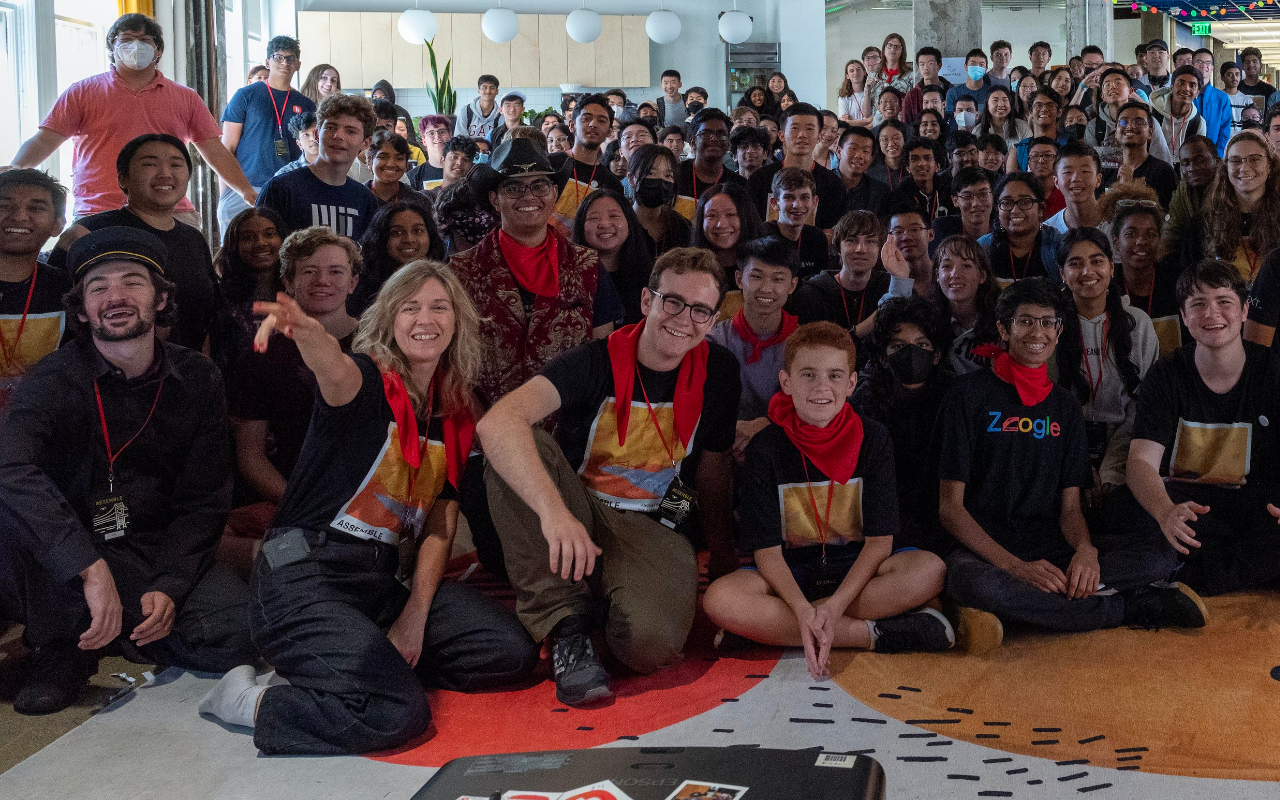
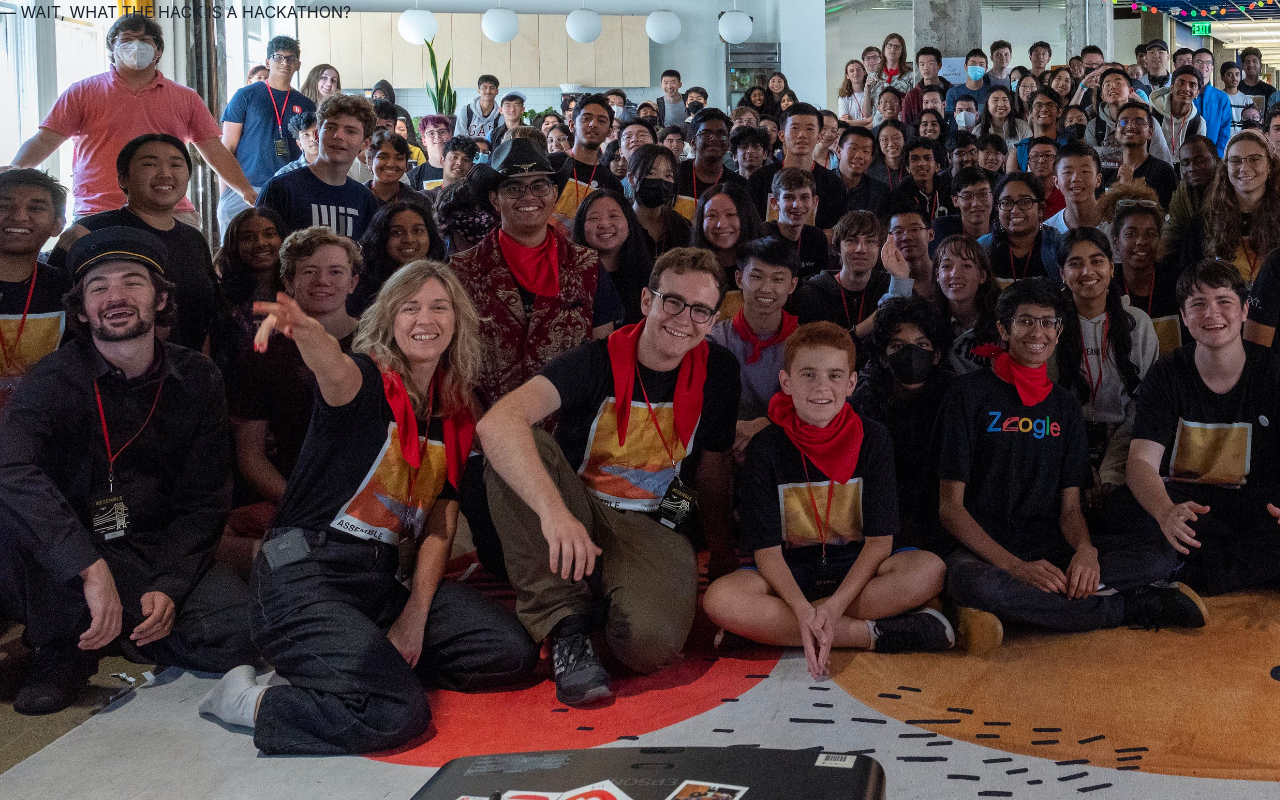
Before and after one commit to NicholasJohansan/LionCityHacks2022-TVH, a React (Vite) app: page / in a window 1280 px wide. Built offline with nearby package versions, Linux system fonts and the light colour scheme.

Commit message:
Adding framer, adding body

```diff
--- a/src/App.tsx
+++ b/src/App.tsx
@@ -1,5 +1,6 @@
 import { Box } from '@chakra-ui/react'
 import Landing from './sections/Landing'
+import Body from './sections/Body'
 
 import bgImage from './assets/assemble.jpg'
 
@@ -12,6 +13,7 @@ function App() {
       minHeight="100vh">
       <Landing />
       <Box position="absolute" top="0" right="0" left="0" bottom="0" zIndex="-1" backgroundImage={bgImage} backgroundSize="cover" objectFit="fill" />
+      <Body />
     </Box>
   )
 }
--- /dev/null
+++ b/src/sections/Body.tsx
@@ -0,0 +1,16 @@
+import { motion } from 'framer-motion';
+
+const Body: React.FC = () => {
+  return (
+    <div>
+        <div>
+            <motion.div
+            animate='animate'>
+                <h1> — WAIT, WHAT THE HACK IS A HACKATHON?</h1>
+            </motion.div>
+        </div>
+    </div>
+    );
+};
+
+export default Body;
```
